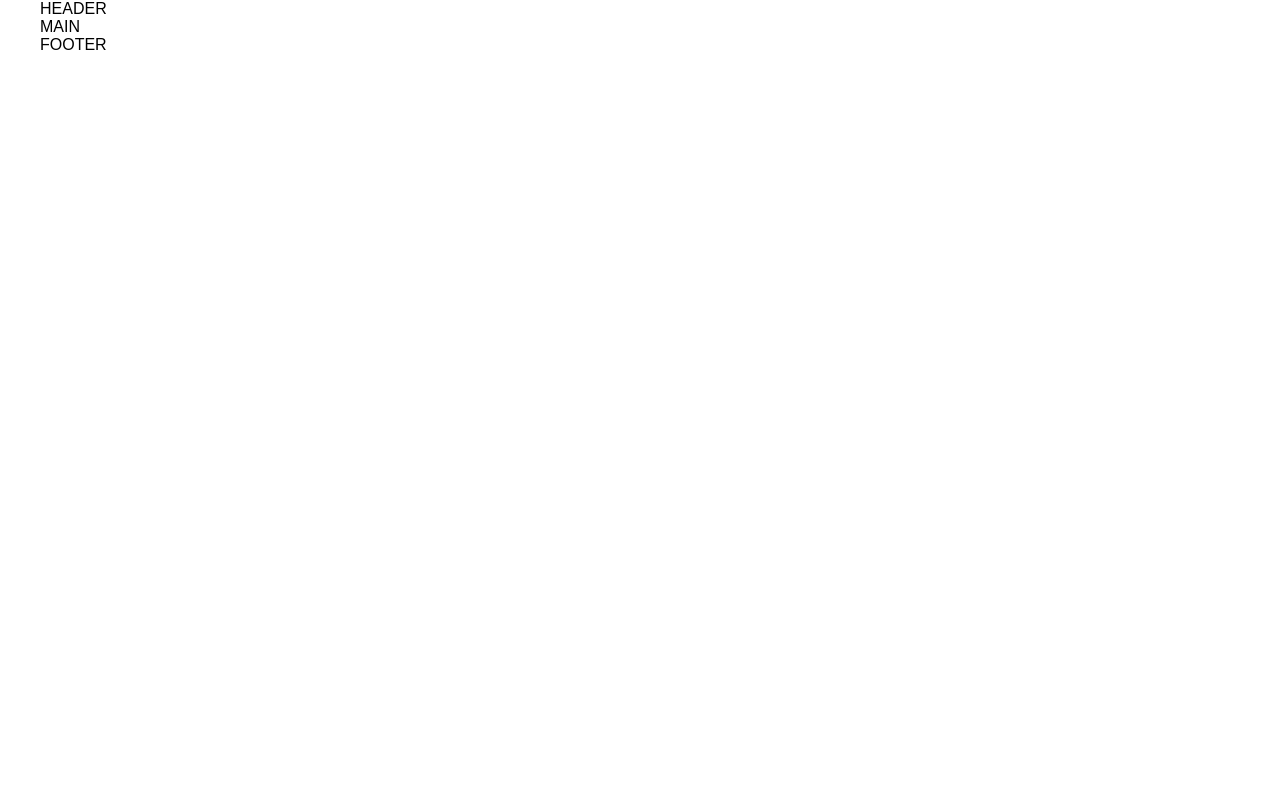
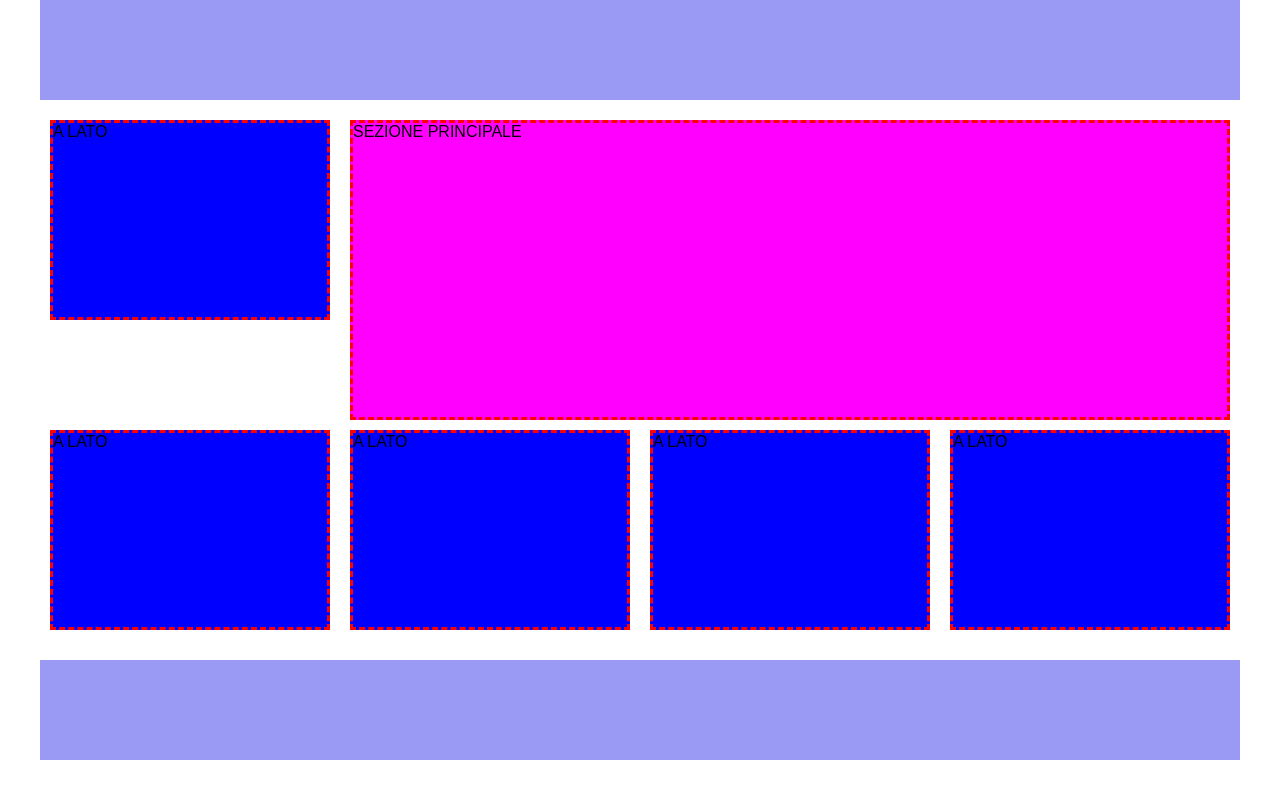
Before and after one commit to classe114-alessiovietri/09-lc-flex-layout-1, a plain HTML site: page index.html in a window 1280 px wide. Drawn offline with Linux system fonts and the light colour scheme.

Commit message:
Completato primo layout

```diff
--- a/css/style.css
+++ b/css/style.css
@@ -18,3 +18,51 @@ html {
     max-width: 1200px;
     margin: 0 auto;
 }
+
+/*
+    MAIN
+*/
+.main-layout-container {
+    display: flex;
+    align-items: flex-start;
+    flex-wrap: wrap;
+}
+
+main {
+    margin: 20px 0;
+}
+
+.main-layout-container > * {
+    margin-left: 10px;
+    margin-right: 10px;
+    margin-bottom: 10px;
+}
+
+main aside {
+    width: calc(25% - 20px);
+}
+
+main section {
+    width: calc(75% - 20px);
+}
+
+/*
+    DEBUG
+*/
+.debug .header-main-container,
+.debug .footer-main-container {
+    background-color: #9A9AF5;
+    min-height: 100px;
+}
+
+.debug main aside {
+    background-color: blue;
+    min-height: 200px;
+    border: 3px dashed red;
+}
+
+.debug main section {
+    background-color: fuchsia;
+    min-height: 300px;
+    border: 3px dashed red;
+}
--- a/index.html
+++ b/index.html
@@ -8,12 +8,13 @@
         <!-- CSS -->
         <link rel="stylesheet" href="css/style.css">
     </head>
-    <body>
+    <body class="debug">
 
         <!-- Inizio Header Principale -->
         <header>
             <div class="container">
-                HEADER
+                <div class="header-main-container">
+                </div>
             </div>
         </header>
         <!-- Fine Header Principale -->
@@ -21,7 +22,35 @@
         <!-- Inizio Main -->
         <main>
             <div class="container">
-                MAIN
+
+                <div class="main-layout-container">
+
+                    <aside>
+                        A LATO
+                    </aside>
+
+                    <section>
+                        SEZIONE PRINCIPALE
+                    </section>
+
+                    <aside>
+                        A LATO
+                    </aside>
+
+                    <aside>
+                        A LATO
+                    </aside>
+
+                    <aside>
+                        A LATO
+                    </aside>
+
+                    <aside>
+                        A LATO
+                    </aside>
+
+                </div>
+
             </div>
         </main>
         <!-- Fine Main -->
@@ -29,7 +58,8 @@
         <!-- Inizio Footer Principale -->
         <footer>
             <div class="container">
-                FOOTER
+                <div class="footer-main-container">
+                </div>
             </div>
         </footer>
         <!-- Fine Footer Principale -->
```
